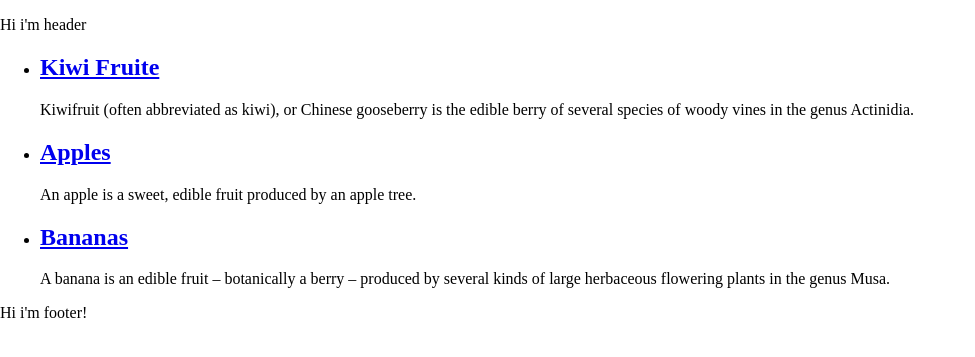
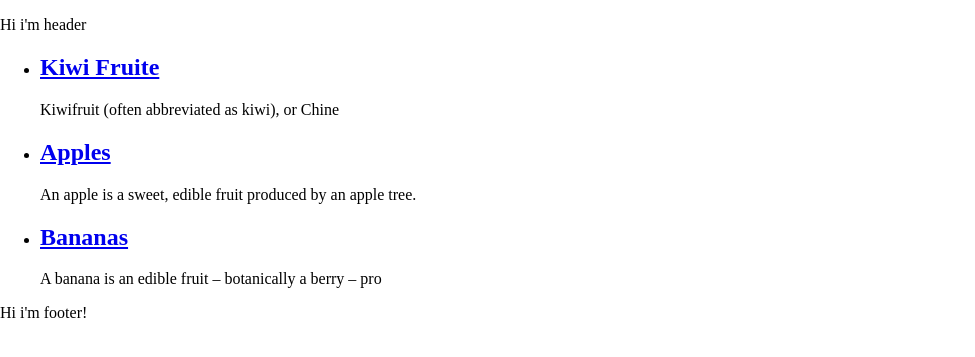
Before and after one commit to bbangso0322/kiwi-log, a Jekyll site: the page built from index.html, in a window 1280 px wide. Shown: the top 357 px of the page, without its empty margins (0-975 px from the left). Built offline with Jekyll 4.4.1, drawn with Linux system fonts in a browser that asks for light colours.

Commit message:
add post example for test

```diff
--- a/_posts/2018-08-20-bananas.md
+++ b/_posts/2018-08-20-bananas.md
@@ -1,8 +1,7 @@
 ---
 author: jill
 ---
-A banana is an edible fruit – botanically a berry – produced by several kinds
-of large herbaceous flowering plants in the genus Musa.
+A banana is an edible fruit – botanically a berry – pro
 
 In some countries, bananas used for cooking may be called "plantains",
 distinguishing them from dessert bananas. The fruit is variable in size, color,
--- a/_posts/2018-08-22-kiwi-fruite.md
+++ b/_posts/2018-08-22-kiwi-fruite.md
@@ -1,8 +1,7 @@
 ---
 author: ted
 ---
-Kiwifruit (often abbreviated as kiwi), or Chinese gooseberry is the edible
-berry of several species of woody vines in the genus Actinidia.
+Kiwifruit (often abbreviated as kiwi), or Chine
 
 The most common cultivar group of kiwifruit is oval, about the size of a large
 hen's egg (5–8 cm (2.0–3.1 in) in length and 4.5–5.5 cm (1.8–2.2 in) in
```
